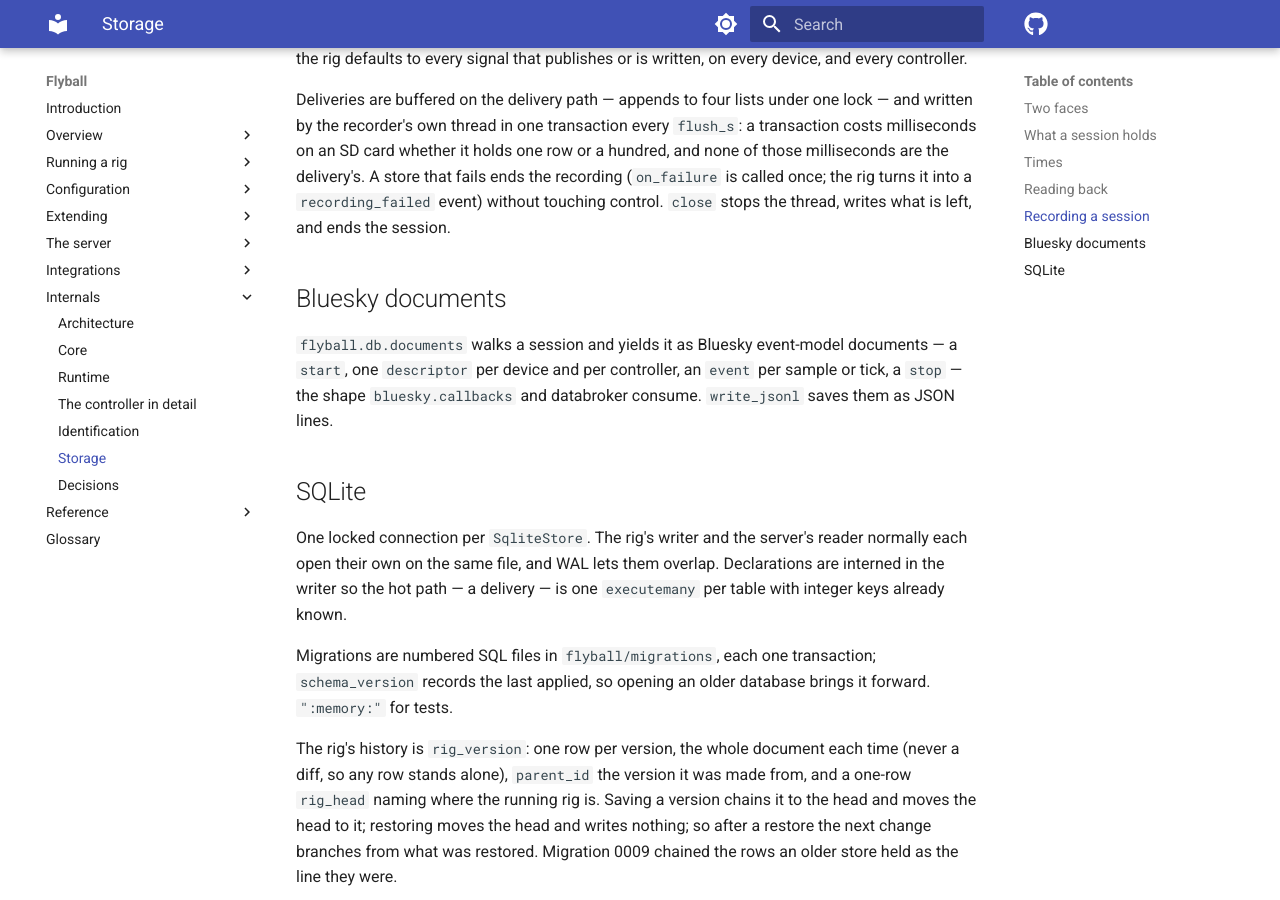
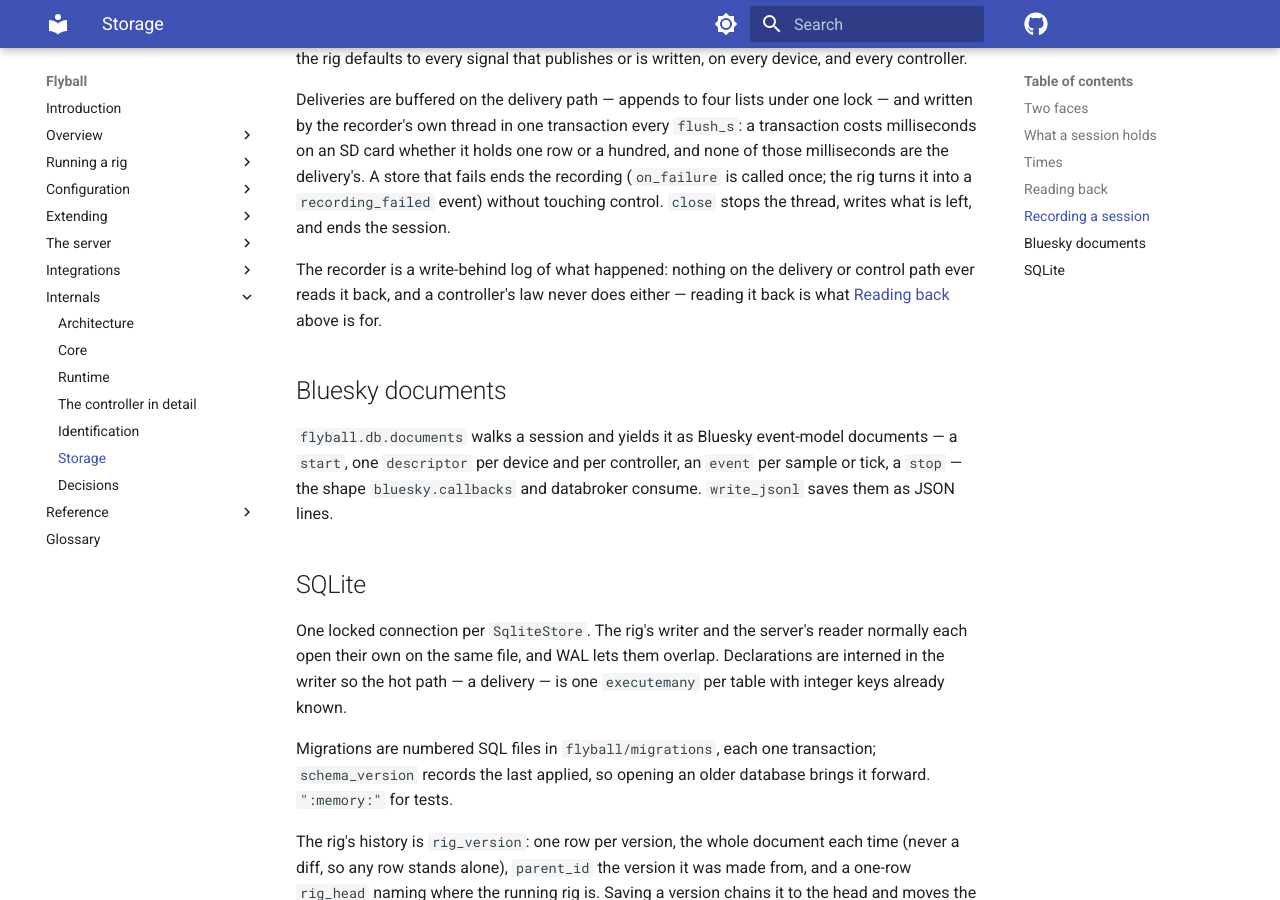
Before and after one commit to bengineer42/flyball, an MkDocs documentation site: the page built from book/src/6-internals/db.md, in a window 1280 px wide and 900 px high, scrolled down 2208 px. Built offline with MkDocs 1.6.1 and Material for MkDocs 9.7.7, drawn with Linux system fonts in a browser that asks for light colours; comment, search, counter and statistics services are not loaded; the version menu is left out.

Commit message:
book: say plainly that the recorder is write-behind and nothing reads it back on the control path
Co-Authored-By: Claude Opus 5 (1M context) <noreply@anthropic.com>

```diff
--- a/book/src/6-internals/db.md
+++ b/book/src/6-internals/db.md
@@ -91,6 +91,11 @@ once; the rig turns it into a `recording_failed` event) without touching
 control. `close` stops the thread, writes what is left, and ends the
 session.
 
+The recorder is a write-behind log of what happened: nothing on the
+delivery or control path ever reads it back, and a controller's law never
+does either — reading it back is what [Reading back](#reading-back) above
+is for.
+
 ## Bluesky documents
 
 `flyball.db.documents` walks a session and yields it as Bluesky event-model
```
